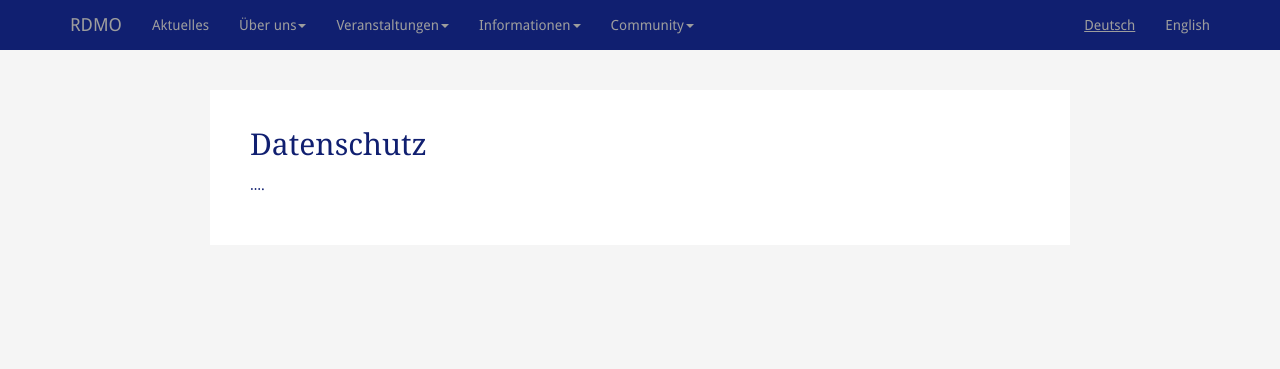
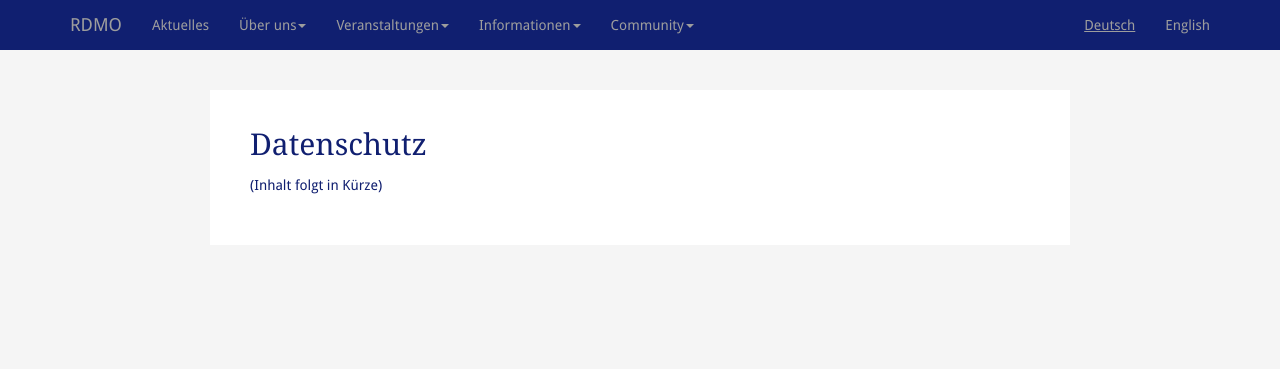
Before and after one commit to rdmorganiser/rdmorganiser.github.io, a Jekyll site: the page built from schutz.md, in a window 1280 px wide and 1202 px high. Shown: the top 369 px of the window. Built offline with Jekyll 4.4.1, drawn with Linux system fonts in a browser that asks for light colours; our own code applies the rules of GitHub Pages for plain Markdown files.

Commit message:
placeholder

```diff
--- a/schutz.md
+++ b/schutz.md
@@ -8,4 +8,4 @@
 Datenschutz
 =========
 
-....
+(Inhalt folgt in Kürze)
```
Also changed, not shown: en/protection.md (+1 -1 lines).
